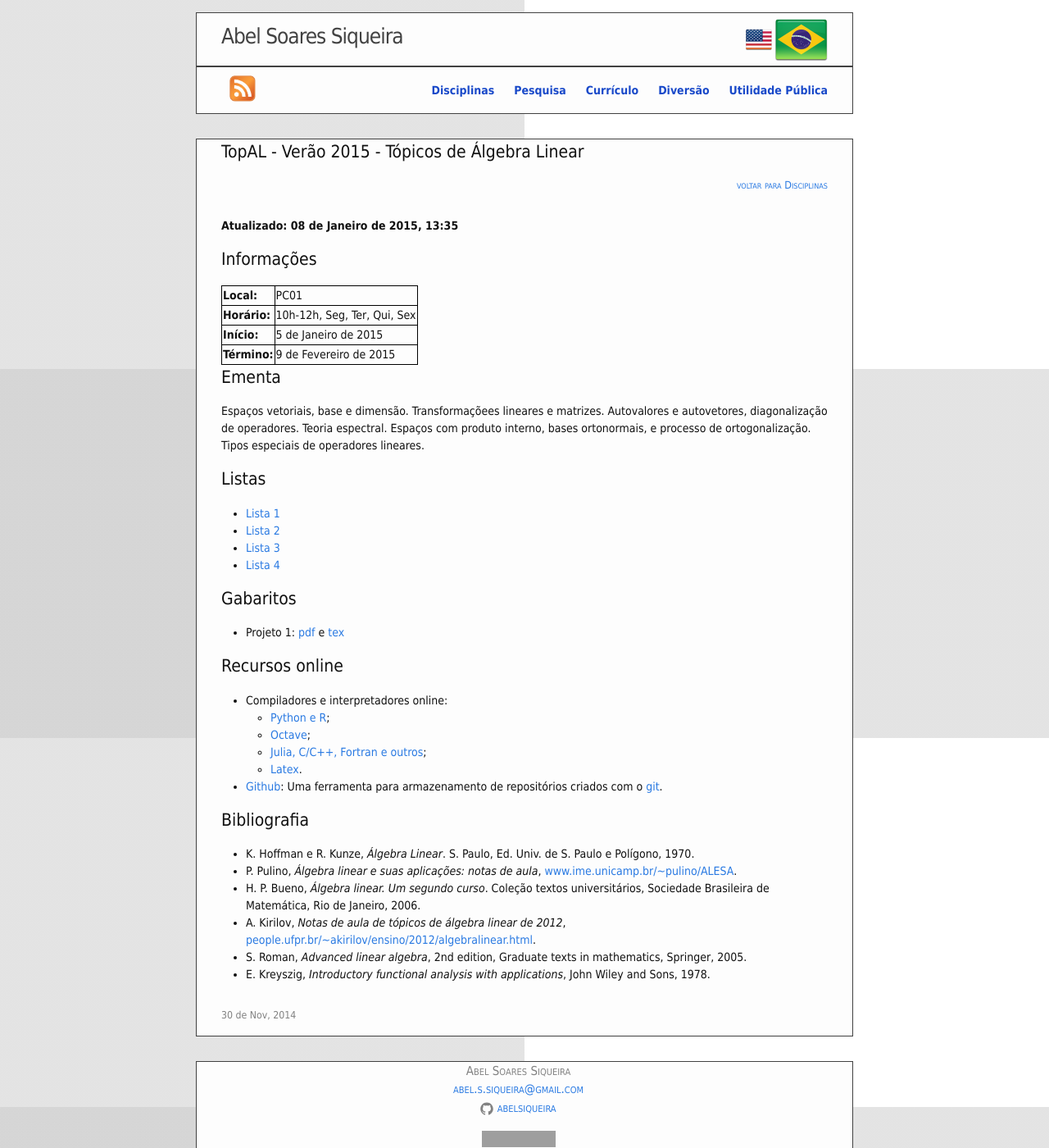
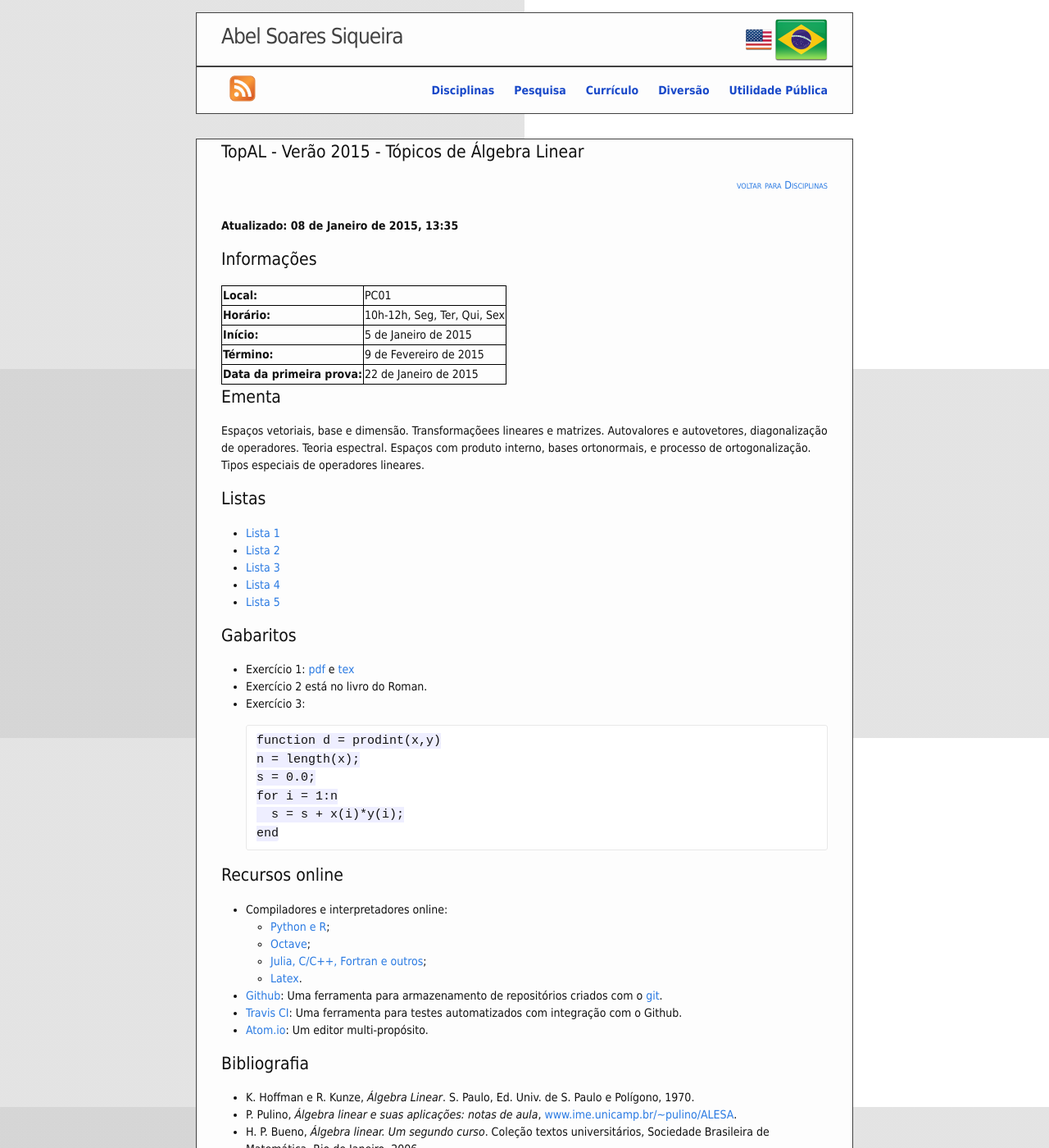
Before and after one commit to abelsiqueira/abelsiqueira.github.io-old, a Jekyll site: the page built from _posts/br/2014-11-30-topal-verao-2015-topicos-de-algebra-linear.markdown, in a window 1280 px wide and 1400 px high. Shown: the whole window at 82% size. Built offline with Jekyll 4.4.1, drawn with Linux system fonts in a browser that asks for light colours; grey boxes are pictures that could not be loaded.

Commit message:
Adiciona a lista 5 e informações

```diff
--- a/_posts/br/2014-11-30-topal-verao-2015-topicos-de-algebra-linear.markdown
+++ b/_posts/br/2014-11-30-topal-verao-2015-topicos-de-algebra-linear.markdown
@@ -13,6 +13,7 @@ name:       topal-summer2014
   | **Horário:** | 10h-12h, Seg, Ter, Qui, Sex
   | **Início:**  | 5 de Janeiro de 2015
   | **Término:** | 9 de Fevereiro de 2015
+  | **Data da primeira prova:** | 22 de Janeiro de 2015
 
 # Ementa
 
@@ -30,11 +31,21 @@ Tipos especiais de operadores lineares.
   - [Lista 2](/disciplinas/topal2015/lista2.pdf)
   - [Lista 3](/disciplinas/topal2015/lista3.pdf)
   - [Lista 4](/disciplinas/topal2015/lista4.pdf)
+  - [Lista 5](/disciplinas/topal2015/lista5.pdf)
 
 # Gabaritos
 
-  - Projeto 1: [pdf](/disciplinas/topal2015/ex2015-01-06.pdf) e
+  - Exercício 1: [pdf](/disciplinas/topal2015/ex2015-01-06.pdf) e
     [tex](/disciplinas/topal2015/ex2015-01-06.tex)
+  - Exercício 2 está no livro do Roman.
+  - Exercício 3:
+
+        function d = prodint(x,y)
+        n = length(x);
+        s = 0.0;
+        for i = 1:n
+          s = s + x(i)*y(i);
+        end
 
 # Recursos online
 
@@ -45,6 +56,9 @@ Tipos especiais de operadores lineares.
     - [Latex](https://www.sharelatex.com/?r=09a71589&rm=d&rs=b).
   - [Github](https://github.com/): Uma ferramenta para armazenamento de
     repositórios criados com o [git](http://git-scm.com/).
+  - [Travis CI](https://travis-ci.org/): Uma ferramenta para testes automatizados
+    com integração com o Github.
+  - [Atom.io](https://atom.io/): Um editor multi-propósito.
 
 # Bibliografia
 
```
Also changed, not shown: 1 other file.
